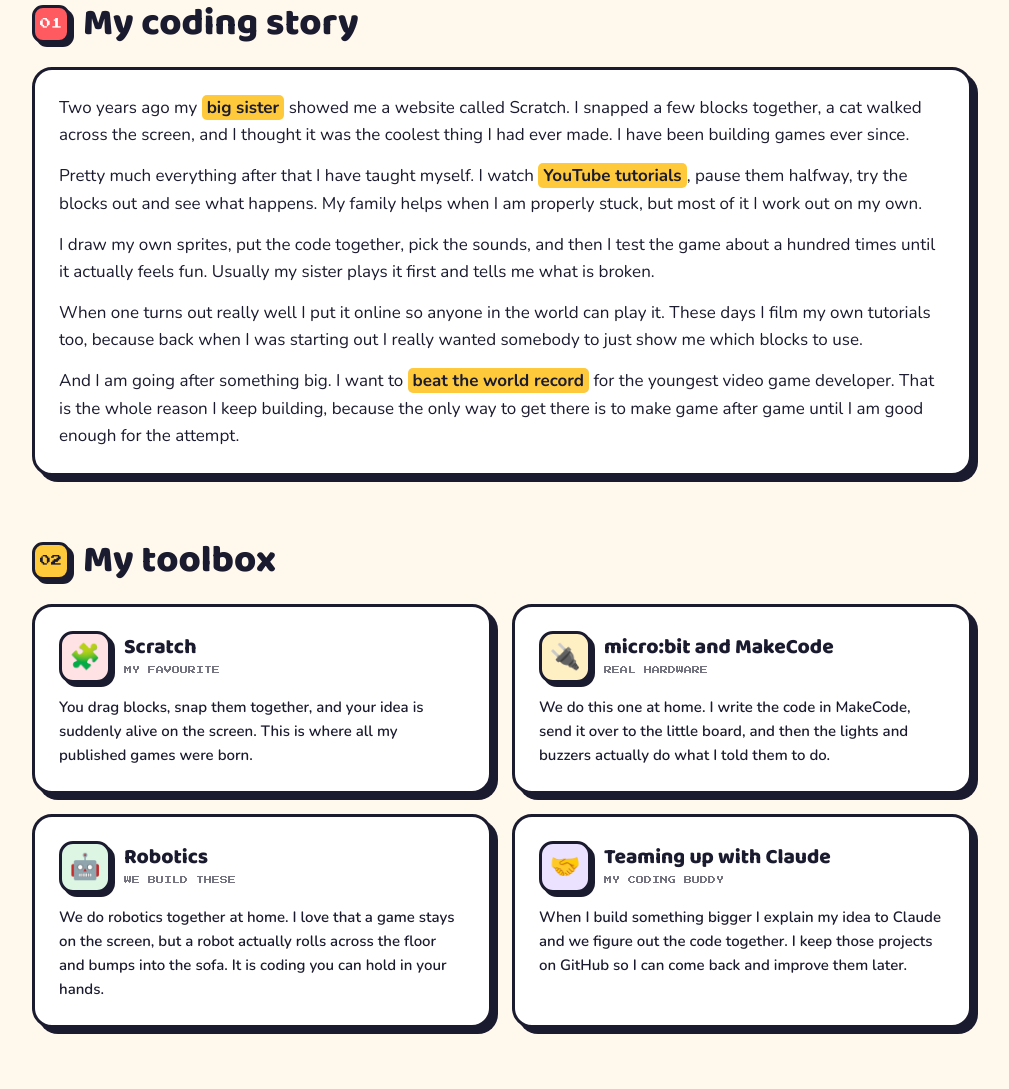
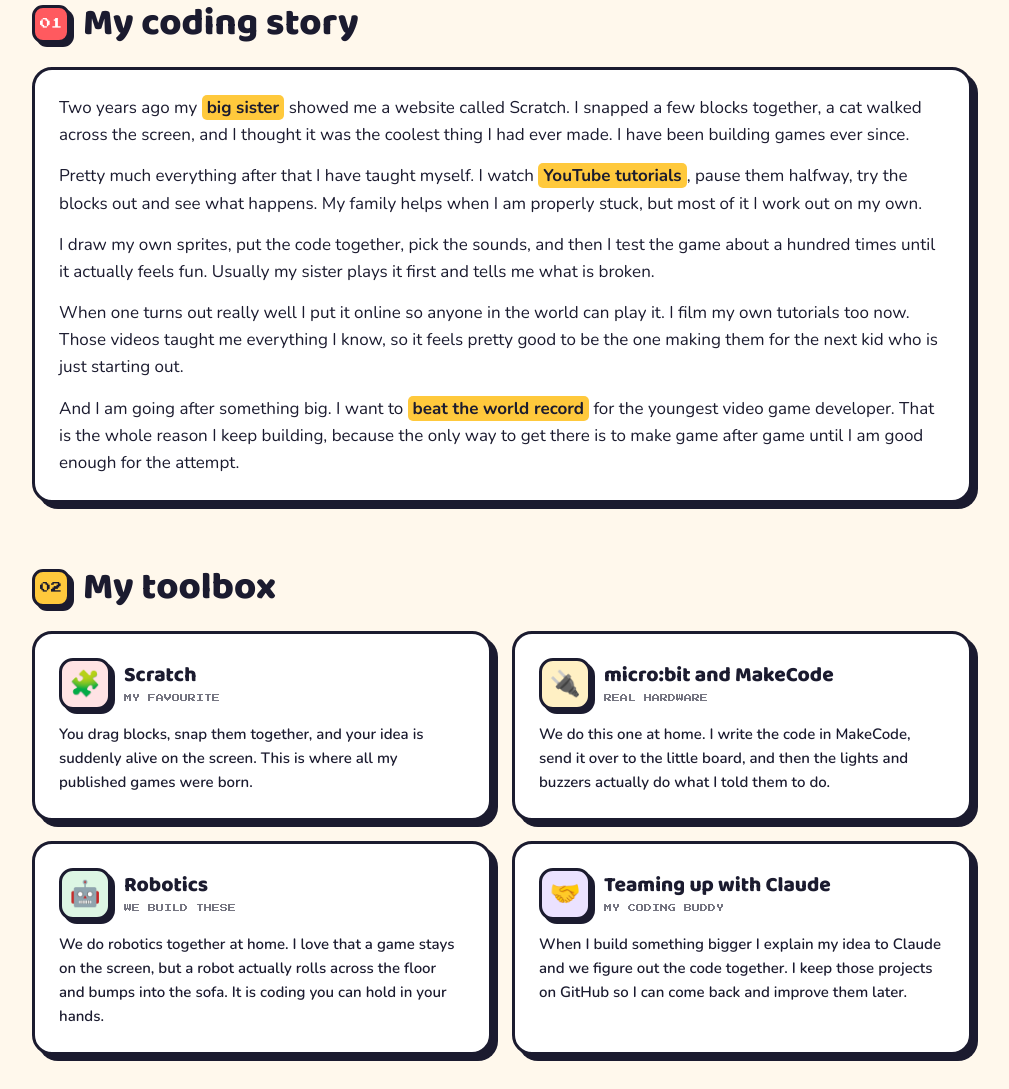
Before and after one commit to nirthicm/nirthicm.github.io, a plain HTML site: page index.html in a window 1280 px wide. Shown: the part 768-1857 px from the top of the page, without its empty margins (138-1147 px from the left). Drawn offline with nearby package versions, Linux system fonts and the light colour scheme.

Commit message:
Fix contradiction between learning from YouTube and making tutorials
Co-Authored-By: Claude Opus 5 <noreply@anthropic.com>
Claude-Session: https://claude.ai/code/session_01UYJtonRfCCQLcyGQFYYST6

```diff
--- a/index.html
+++ b/index.html
@@ -337,7 +337,7 @@
       <p>Two years ago my <strong>big sister</strong> showed me a website called Scratch. I snapped a few blocks together, a cat walked across the screen, and I thought it was the coolest thing I had ever made. I have been building games ever since.</p>
       <p>Pretty much everything after that I have taught myself. I watch <strong>YouTube tutorials</strong>, pause them halfway, try the blocks out and see what happens. My family helps when I am properly stuck, but most of it I work out on my own.</p>
       <p>I draw my own sprites, put the code together, pick the sounds, and then I test the game about a hundred times until it actually feels fun. Usually my sister plays it first and tells me what is broken.</p>
-      <p>When one turns out really well I put it online so anyone in the world can play it. These days I film my own tutorials too, because back when I was starting out I really wanted somebody to just show me which blocks to use.</p>
+      <p>When one turns out really well I put it online so anyone in the world can play it. I film my own tutorials too now. Those videos taught me everything I know, so it feels pretty good to be the one making them for the next kid who is just starting out.</p>
       <p>And I am going after something big. I want to <strong>beat the world record</strong> for the youngest video game developer. That is the whole reason I keep building, because the only way to get there is to make game after game until I am good enough for the attempt.</p>
     </div>
   </section>
```
